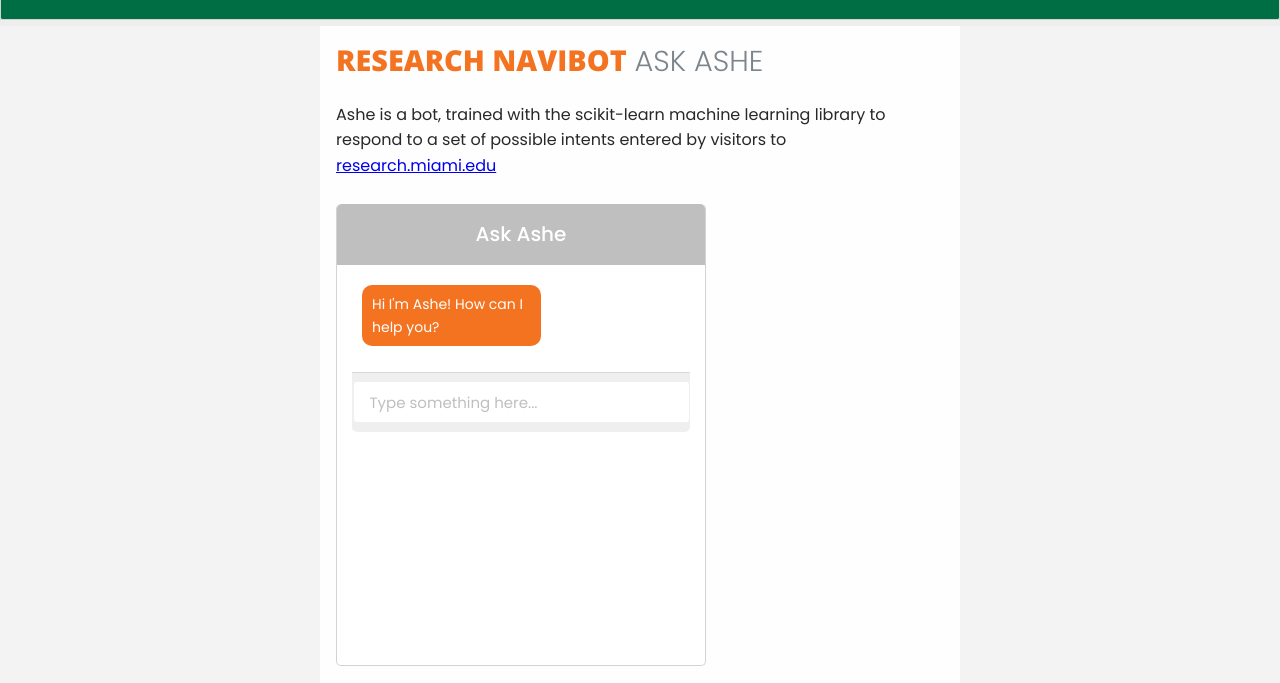
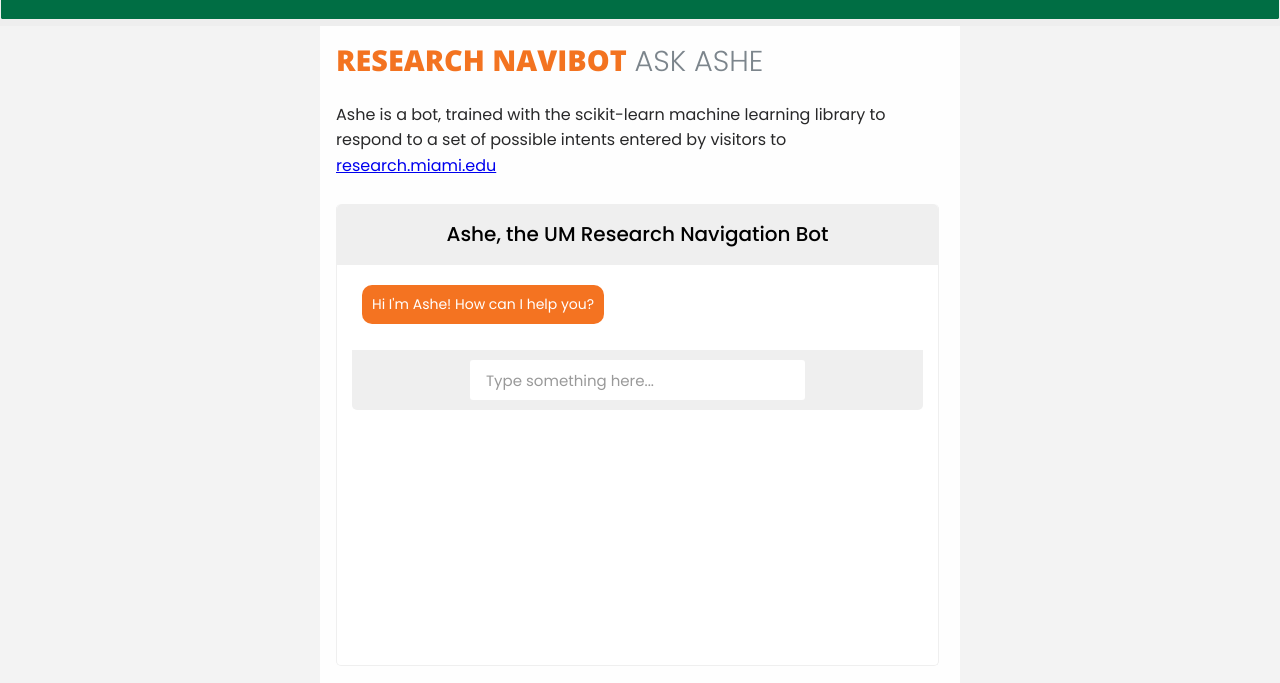
Before and after one commit to cristinabaldor/research-navibot, a Flask app: page / in a window 1280 px wide. Shown: the part 321-1004 px from the top of the page. Run offline with Flask 2, Linux system fonts and the light colour scheme; lists and menus that the app fills with data are empty; parts of the project's set-up code (start-up, migrations or seed data) failed here and were passed over; some libraries are stand-ins or nearby versions; some web fonts are replaced.

Commit message:
updated UI design

```diff
--- a/static/style.css
+++ b/static/style.css
@@ -31,20 +31,20 @@
 }
 
 .wrapper{
-    width: 370px;
+    width: 603px;
     background: #fff;
     border-radius: 5px;
-    border: 1px solid lightgrey;
+    border: 1px solid #efefef;
     border-top: 0px;
 }
 .wrapper .title{
-    background: #bfbfbf;;
-    color: #fff;
+    background: #efefef;
+    color: black;
     font-size: 20px;
     font-weight: 500;
     line-height: 60px;
     text-align: center;
-    border-bottom: 1px solid #bfbfbf;;
+    border-bottom: 1px solid #efefef;
     border-radius: 5px 5px 0 0;
 }
 .wrapper .form{
@@ -95,7 +95,7 @@
     align-items: center;
     justify-content: space-evenly;
     background: #efefef;
-    border-top: 1px solid #d9d9d9;
+    border-top: 1px solid #efefef;
     border-radius: 0 0 5px 5px;
 }
 .wrapper .typing-field .input-data{
@@ -118,7 +118,7 @@
     border-color: #f47321;
 }
 .input-data input::placeholder{
-    color: #bfbfbf;
+    color: #999999;
     transition: all 0.3s ease;
 }
 .input-data input:focus::placeholder{
--- a/templates/index.html
+++ b/templates/index.html
@@ -484,7 +484,7 @@
                                                                         </p>
                                                                         <br>
                                                                         <div class="wrapper">
-                                                                            <div class="title"> Ask Ashe </div>
+                                                                            <div class="title"> Ashe, the UM Research Navigation Bot </div>
                                                                             <div class="form">
                                                                                 <div class="bot-inbox inbox">
                                                                                     <div class="msg-header" id='bot_response'>
```
Also changed, not shown: first_model/navibot.py (deleted, +0 -50 lines), 6 other files.
